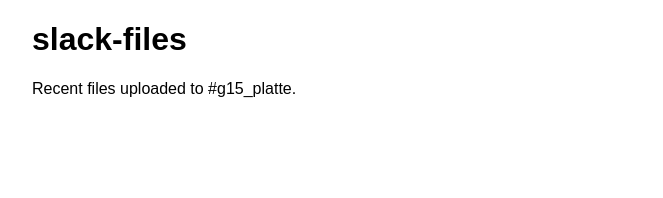
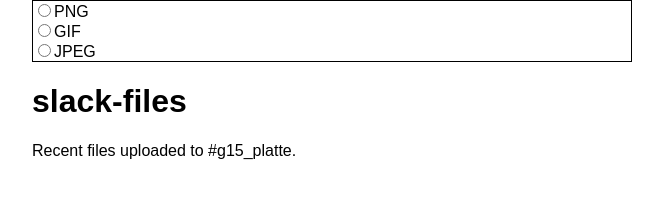
Before and after one commit to BillyZac/slack-files, a plain HTML site: page index.html in a window 1280 px wide. Shown: the whole page, without its empty margins (308-971 px from the left). Drawn offline with nearby package versions, Linux system fonts and the light colour scheme; no server answers.

Commit message:
Add markup for file type selection box.

```diff
--- a/index.html
+++ b/index.html
@@ -6,6 +6,13 @@
     <link rel="stylesheet" href="style.css" media="screen" title="no title" charset="utf-8">
   </head>
   <body>
+    <div class="select-file-type">
+      <label for=""><input type="radio" name="file-type-button" value="PNG">PNG</label>
+      <br>
+      <label for=""><input type="radio" name="file-type-button" value="GIF">GIF</label>
+      <br>
+      <label for=""><input type="radio" name="file-type-button" value="JPEG">JPEG</label>
+    </div>
     <h1>slack-files</h1>
     <p>
       Recent files uploaded to #g15_platte.
--- a/style.css
+++ b/style.css
@@ -23,3 +23,7 @@
   padding: 5px;
   margin-bottom: 5px;
 }
+
+.select-file-type {
+  border: 1px solid black;
+}
```
